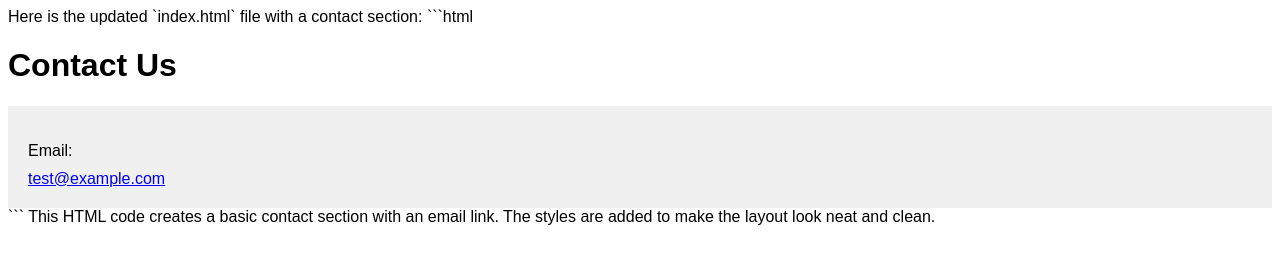
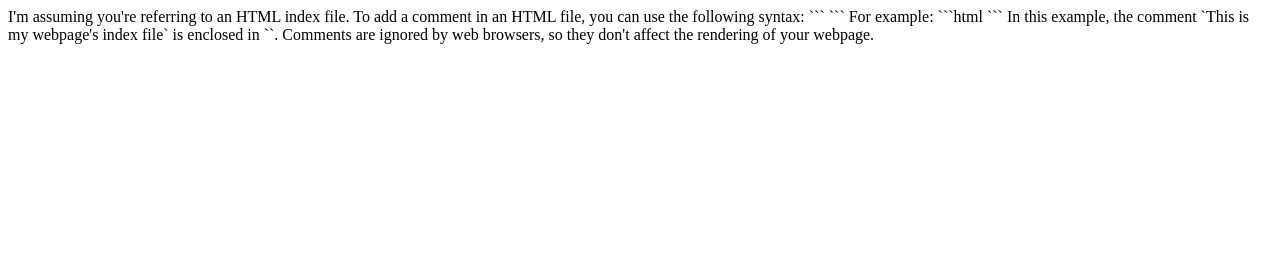
Before and after one commit to happybein1/test, a plain HTML site: page index.html in a window 1280 px wide. Drawn offline with Linux system fonts and the light colour scheme.

Commit message:
Add HTML content: add a comment in the index file

````diff
--- a/index.html
+++ b/index.html
@@ -1,33 +1,22 @@
-Here is the updated `index.html` file with a contact section:
+I'm assuming you're referring to an HTML index file. To add a comment in an HTML file, you can use the following syntax:
+
+```
+<!-- Your comment here -->
+```
+
+For example:
 
 ```html
 <!DOCTYPE html>
 <html>
 <head>
-	<title>Contact</title>
-	<style>
-		body {
-			font-family: Arial, sans-serif;
-		}
-		.contact-section {
-			background-color: #f0f0f0;
-			padding: 20px;
-			margin-top: 20px;
-		}
-		.contact-label {
-			display: block;
-			margin-bottom: 10px;
-		}
-	</style>
+    <title>My Webpage</title>
+<!-- This is my webpage's index file -->
 </head>
 <body>
-	<h1>Contact Us</h1>
-	<div class="contact-section">
-		<p class="contact-label">Email:</p>
-		<a href="mailto:test@example.com">test@example.com</a>
-	</div>
+    <!-- Body content will go here -->
 </body>
 </html>
 ```
 
-This HTML code creates a basic contact section with an email link. The styles are added to make the layout look neat and clean.
+In this example, the comment `This is my webpage's index file` is enclosed in `<!--` and `-->`. Comments are ignored by web browsers, so they don't affect the rendering of your webpage.
````
